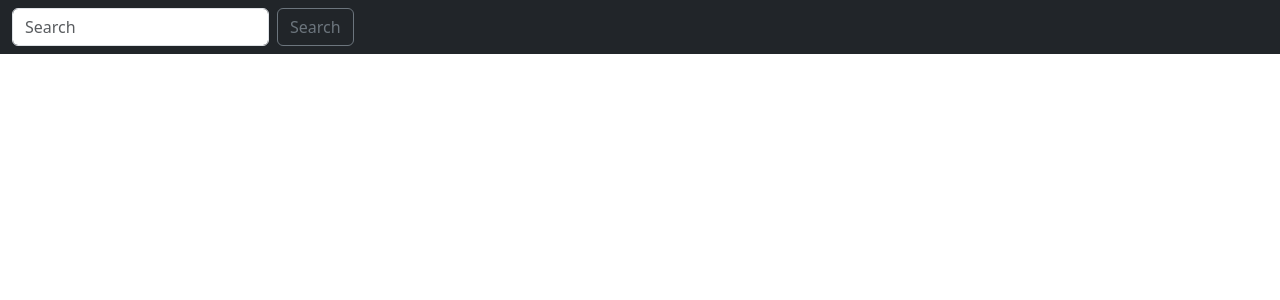
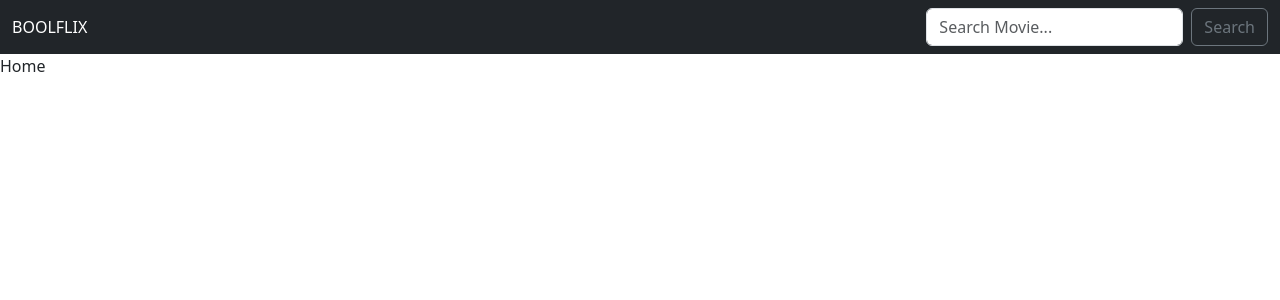
Before and after one commit to SimonePalmisciano/react-boolflix, a React (Vite) app: page / in a window 1280 px wide. Shown: the top 300 px of the page. Built offline with nearby package versions, Linux system fonts and the light colour scheme.

Commit message:
creato pagina home che contiene la navbar di ricerca per i film

```diff
--- a/src/App.jsx
+++ b/src/App.jsx
@@ -1,8 +1,7 @@
-import Main from "./components/Main/Main";
-import Header from "./components/Header/Header";
 import { BrowserRouter, Route, Routes } from "react-router";
 import MainLayout from "./layouts/MainLayout";
 import NotFound from "./pages/NotFound";
+import HomePage from "./pages/HomePage";
 
 function App() {
   return (
@@ -10,9 +9,9 @@ function App() {
       <BrowserRouter>
         <Routes>
 
-          <Route Component={MainLayout}>
-            <Route path="*" Component={NotFound} />
-          </Route>
+          <Route index element={<HomePage />} />
+          <Route path="*" Component={NotFound} />
+
         </Routes>
       </BrowserRouter>
     </>
--- a/src/layouts/MainLayout.jsx
+++ b/src/layouts/MainLayout.jsx
@@ -1,14 +1,9 @@
 function MainLayout() {
     return (
-        <header>
-            <nav className="navbar bg-dark">
-                <div className="container-fluid">
-                    <form className="d-flex" role="search">
-                        <input className="form-control me-2" type="search" placeholder="Search" aria-label="Search" />
-                        <button className="btn btn-outline-secondary" type="submit">Search</button>
-                    </form>
-                </div>
-            </nav>
+        <header className="bg-dark">
+            <span className="text-white">
+                BOOLFLIX
+            </span>
         </header>
     )
 }
--- /dev/null
+++ b/src/pages/HomePage.jsx
@@ -0,0 +1,11 @@
+import SearchBar from "./SearchBar"
+
+function HomePage() {
+    return (
+        <>
+            <SearchBar />
+            <div>Home</div>
+        </>
+    )
+}
+export default HomePage
--- /dev/null
+++ b/src/pages/SearchBar.jsx
@@ -0,0 +1,18 @@
+function SearchBar() {
+    return (
+        <nav className="navbar bg-dark">
+            <div className="container-fluid d-flex justify-content-between">
+                <span className="text-white">
+                    BOOLFLIX
+                </span>
+                <div className="d-flex justify-content-center">
+                    <form className="d-flex" role="search">
+                        <input className="form-control me-2" type="search" placeholder="Search Movie..." aria-label="Search" />
+                        <button className="btn btn-outline-secondary" type="submit">Search</button>
+                    </form>
+                </div>
+            </div>
+        </nav>
+    )
+}
+export default SearchBar
```
Also changed, not shown: src/pages/Home.jsx (deleted).
